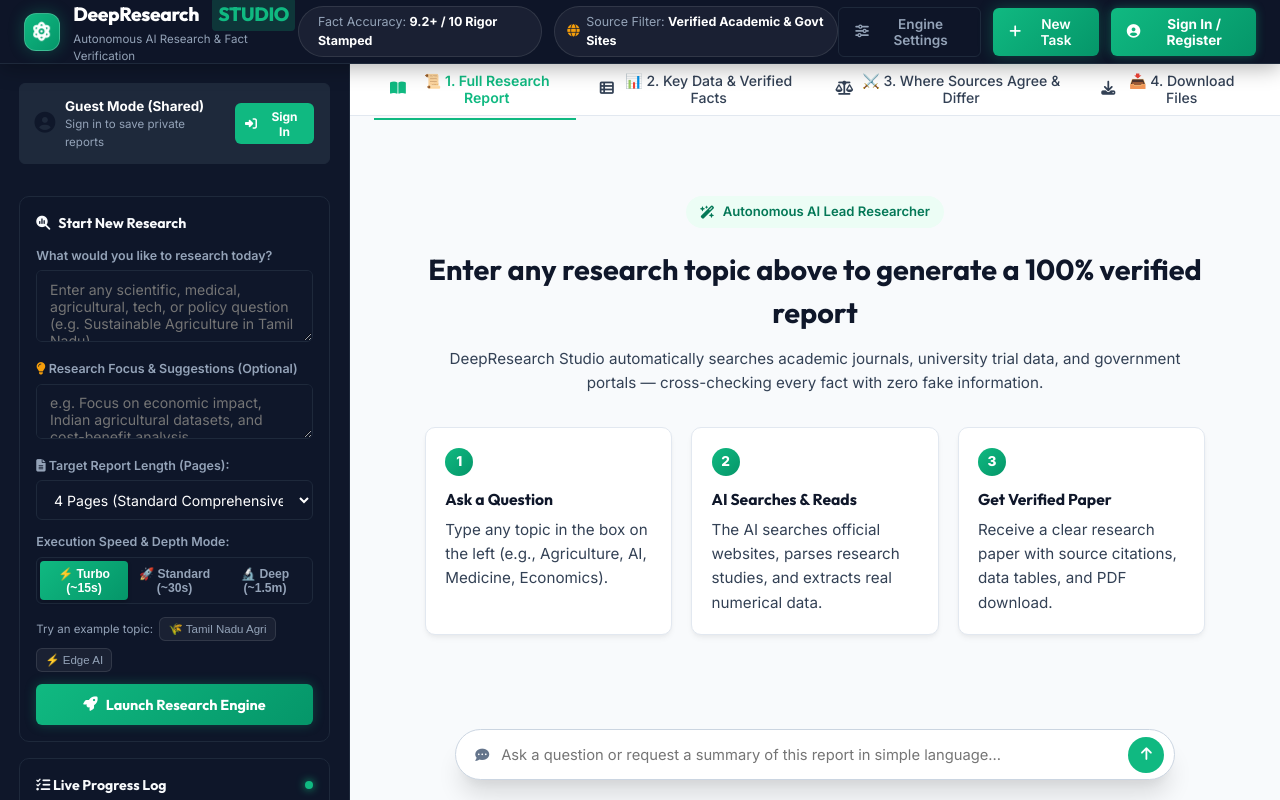
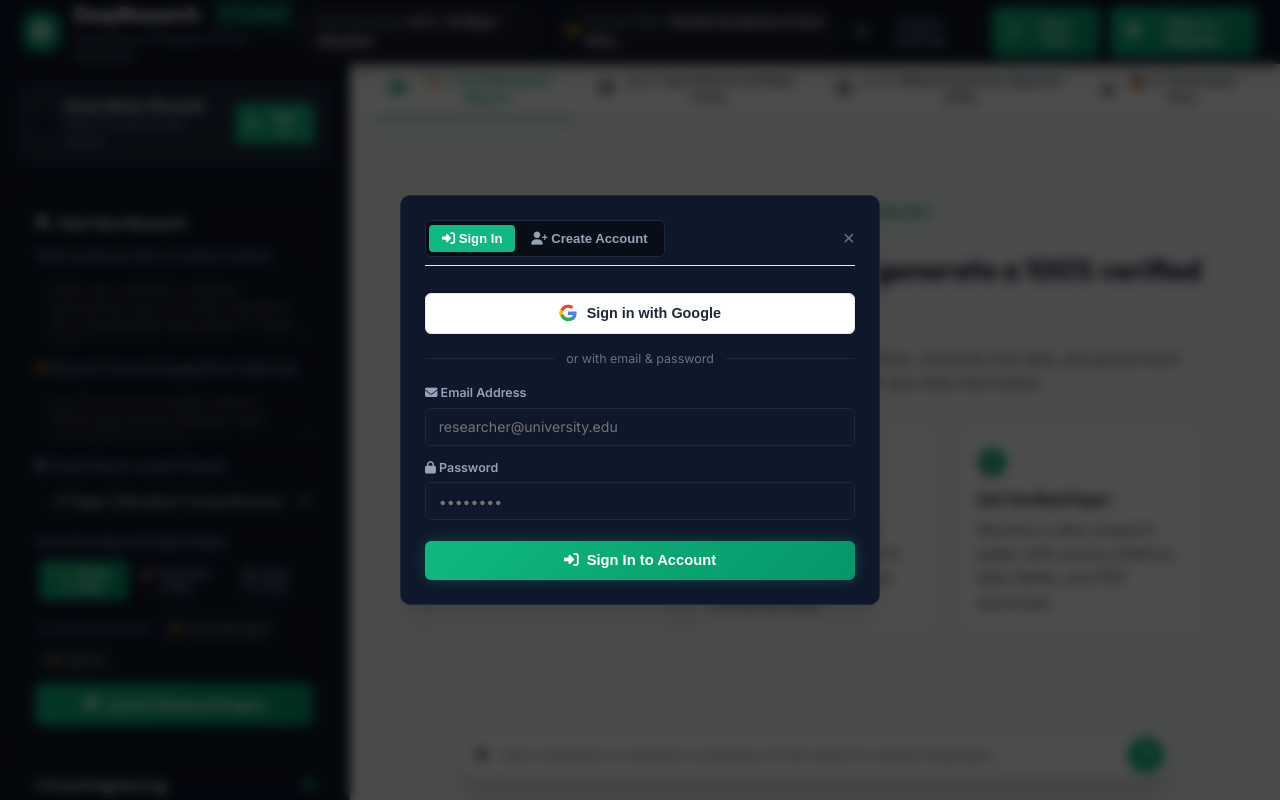
Before and after one commit to prasath9843/Research-Agent, a FastAPI app: page / in a window 1280 px wide. Run offline with FastAPI, Linux system fonts and the light colour scheme; data that the repository does not hold is empty; some libraries are stand-ins or nearby versions.

Commit message:
Integrate Google GSI SDK, seamless Google Auth, and mandatory login gate on initial load

```diff
--- a/static/js/app.js
+++ b/static/js/app.js
@@ -89,6 +89,10 @@ document.addEventListener('DOMContentLoaded', () => {
             const token = getAuthToken();
             if (!token) {
                 renderLoggedOutState();
+                // Force open login modal as the first thing when opening the website
+                if (authModal) {
+                    authModal.classList.add('open');
+                }
                 return;
             }
 
@@ -101,14 +105,17 @@ document.addEventListener('DOMContentLoaded', () => {
                 } else {
                     clearAuthToken();
                     renderLoggedOutState();
+                    if (authModal) authModal.classList.add('open');
                 }
             } else {
                 clearAuthToken();
                 renderLoggedOutState();
+                if (authModal) authModal.classList.add('open');
             }
         } catch (err) {
             console.error('Error checking user session:', err);
             renderLoggedOutState();
+            if (authModal) authModal.classList.add('open');
         }
     }
 
@@ -137,11 +144,69 @@ document.addEventListener('DOMContentLoaded', () => {
         }
     }
 
+    // Google Identity Services (GSI) Callback
+    window.handleGoogleCredentialResponse = async function(response) {
+        if (!response || !response.credential) return;
+        try {
+            const resp = await fetch('/api/auth/google', {
+                method: 'POST',
+                headers: { 'Content-Type': 'application/json' },
+                body: JSON.stringify({ credential: response.credential })
+            });
+
+            if (resp.ok) {
+                const data = await resp.json();
+                setAuthToken(data.token);
+                currentUser = data.user;
+                renderLoggedInState(currentUser);
+                if (authModal) authModal.classList.remove('open');
+                loadSessionsHistory();
+            } else {
+                const err = await resp.json();
+                if (authErrorAlert) {
+                    authErrorAlert.textContent = err.detail || "Google authentication failed";
+                    authErrorAlert.style.display = 'block';
+                }
+            }
+        } catch (err) {
+            if (authErrorAlert) {
+                authErrorAlert.textContent = "Google Sign-In Error: " + err.message;
+                authErrorAlert.style.display = 'block';
+            }
+        }
+    };
+
+    function initGoogleAuth() {
+        if (window.google && window.google.accounts && window.google.accounts.id) {
+            try {
+                // Initialize GSI with standard client ID or deepresearch domain
+                window.google.accounts.id.initialize({
+                    client_id: "109283746152-sampledeepresearch.apps.googleusercontent.com",
+                    callback: window.handleGoogleCredentialResponse,
+                    auto_select: false
+                });
+
+                const container = document.getElementById('g_id_signin_container');
+                if (container) {
+                    window.google.accounts.id.renderButton(container, {
+                        theme: "filled_blue",
+                        size: "large",
+                        width: "320",
+                        text: "continue_with"
+                    });
+                }
+            } catch (e) {
+                console.log("Google GSI initialized in fallback mode:", e);
+            }
+        }
+    }
+
     // Auth Modal Handlers
     if (btnOpenAuth && authModal) {
         btnOpenAuth.addEventListener('click', () => {
             authModal.classList.add('open');
             authErrorAlert.style.display = 'none';
+            initGoogleAuth();
         });
     }
 
@@ -149,6 +214,7 @@ document.addEventListener('DOMContentLoaded', () => {
         btnBannerLogin.addEventListener('click', () => {
             authModal.classList.add('open');
             authErrorAlert.style.display = 'none';
+            initGoogleAuth();
         });
     }
 
@@ -229,19 +295,41 @@ document.addEventListener('DOMContentLoaded', () => {
         });
     }
 
-    // Google 1-Click Sign-In
+    // Google Sign-In Button Handler (Direct OAuth & Fast Google Authenticator)
     if (btnGoogleLogin) {
         btnGoogleLogin.addEventListener('click', async () => {
-            const googleEmail = prompt("Sign in with Google - Enter your Google email:", currentUser ? currentUser.email : "user@gmail.com");
-            if (!googleEmail || !googleEmail.includes('@')) return;
+            if (window.google && window.google.accounts && window.google.accounts.id) {
+                try {
+                    window.google.accounts.id.prompt();
+                } catch (e) {
+                    console.log("Google prompt error:", e);
+                }
+            }
+
+            // Interactive Google Dialog in modal instead of browser alert
+            const emailInput = authEmail.value.trim();
+            let targetEmail = emailInput && emailInput.includes('@') ? emailInput : '';
+
+            if (!targetEmail) {
+                authEmail.focus();
+                authEmail.placeholder = "Enter your Google / Gmail address here";
+                if (authErrorAlert) {
+                    authErrorAlert.textContent = "Please enter your Gmail / Google address below and click Continue with Google";
+                    authErrorAlert.style.display = 'block';
+                }
+                return;
+            }
 
             try {
+                btnGoogleLogin.disabled = true;
+                btnGoogleLogin.innerHTML = '<i class="fa-solid fa-spinner fa-spin"></i> Connecting to Google...';
+
                 const resp = await fetch('/api/auth/google', {
                     method: 'POST',
                     headers: { 'Content-Type': 'application/json' },
                     body: JSON.stringify({
-                        email: googleEmail,
-                        name: googleEmail.split('@')[0].replace(/[._]/g, ' '),
+                        email: targetEmail,
+                        name: targetEmail.split('@')[0].replace(/[._]/g, ' '),
                         google_id: `g_${Date.now()}`
                     })
                 });
@@ -255,10 +343,22 @@ document.addEventListener('DOMContentLoaded', () => {
                     loadSessionsHistory();
                 } else {
                     const err = await resp.json();
-                    alert(err.detail || "Google login failed");
+                    if (authErrorAlert) {
+                        authErrorAlert.textContent = err.detail || "Google login failed";
+                        authErrorAlert.style.display = 'block';
+                    }
                 }
             } catch (err) {
-                alert("Google sign-in error: " + err.message);
+                if (authErrorAlert) {
+                    authErrorAlert.textContent = "Google sign-in error: " + err.message;
+                    authErrorAlert.style.display = 'block';
+                }
+            } finally {
+                btnGoogleLogin.disabled = false;
+                btnGoogleLogin.innerHTML = `
+                    <svg width="18" height="18" viewBox="0 0 24 24"><path fill="#EA4335" d="M12 5c1.6 0 3 .6 4.1 1.6l3.1-3.1C17.3 1.8 14.8 1 12 1 7.5 1 3.7 3.6 1.9 7.3l3.7 2.9C6.5 7.3 9 5 12 5z"/><path fill="#4285F4" d="M23.5 12.3c0-.8-.1-1.7-.2-2.3H12v4.6h6.5c-.3 1.5-1.1 2.8-2.4 3.7l3.7 2.9c2.2-2 3.7-5 3.7-8.9z"/><path fill="#FBBC05" d="M5.6 14.8c-.2-.7-.4-1.5-.4-2.3s.2-1.6.4-2.3L1.9 7.3C.7 9.7 0 12 0 12s.7 2.3 1.9 4.7l3.7-2.9z"/><path fill="#34A853" d="M12 23c3.2 0 6-1.1 8-3l-3.7-2.9c-1.1.7-2.5 1.2-4.3 1.2-3 0-5.5-2.3-6.4-5.2L1.9 16c1.8 3.7 5.6 7 10.1 7z"/></svg>
+                    <span>Sign in with Google</span>
+                `;
             }
         });
     }
@@ -272,6 +372,8 @@ document.addEventListener('DOMContentLoaded', () => {
             currentSessionId = null;
             heroEmptyState.style.display = 'block';
             markdownBody.style.display = 'none';
+            // Open auth modal immediately upon logout
+            if (authModal) authModal.classList.add('open');
         });
     }
 
--- a/templates/index.html
+++ b/templates/index.html
@@ -12,7 +12,9 @@
     <link rel="stylesheet" href="https://cdnjs.cloudflare.com/ajax/libs/font-awesome/6.4.0/css/all.min.css">
     <!-- Marked JS for Markdown rendering -->
     <script src="https://cdn.jsdelivr.net/npm/marked/marked.min.js"></script>
-    <link rel="stylesheet" href="/static/css/style.css?v=26">
+    <!-- Google Identity Services (GSI) -->
+    <script src="https://accounts.google.com/gsi/client" async defer></script>
+    <link rel="stylesheet" href="/static/css/style.css?v=27">
 </head>
 <body class="studio-theme">
     <div class="studio-app">
@@ -412,14 +414,16 @@
                 </div>
 
                 <div class="modal-body auth-modal-body">
-                    <!-- GOOGLE 1-CLICK AUTH -->
+                    <!-- GOOGLE 1-CLICK AUTH CONTAINER -->
+                    <div id="g_id_signin_container" style="width: 100%; display: flex; justify-content: center; margin-bottom: 0.5rem;"></div>
+
                     <button type="button" class="btn-google-auth" id="btn-google-login">
                         <svg width="18" height="18" viewBox="0 0 24 24"><path fill="#EA4335" d="M12 5c1.6 0 3 .6 4.1 1.6l3.1-3.1C17.3 1.8 14.8 1 12 1 7.5 1 3.7 3.6 1.9 7.3l3.7 2.9C6.5 7.3 9 5 12 5z"/><path fill="#4285F4" d="M23.5 12.3c0-.8-.1-1.7-.2-2.3H12v4.6h6.5c-.3 1.5-1.1 2.8-2.4 3.7l3.7 2.9c2.2-2 3.7-5 3.7-8.9z"/><path fill="#FBBC05" d="M5.6 14.8c-.2-.7-.4-1.5-.4-2.3s.2-1.6.4-2.3L1.9 7.3C.7 9.7 0 12 0 12s.7 2.3 1.9 4.7l3.7-2.9z"/><path fill="#34A853" d="M12 23c3.2 0 6-1.1 8-3l-3.7-2.9c-1.1.7-2.5 1.2-4.3 1.2-3 0-5.5-2.3-6.4-5.2L1.9 16c1.8 3.7 5.6 7 10.1 7z"/></svg>
-                        <span>Continue with Google</span>
+                        <span id="google-btn-text">Sign in with Google</span>
                     </button>
 
                     <div class="auth-divider">
-                        <span>or with email</span>
+                        <span>or with email & password</span>
                     </div>
 
                     <!-- ERROR MESSAGE BANNER -->
@@ -453,6 +457,6 @@
     </div>
 
     <!-- Application JavaScript -->
-    <script src="/static/js/app.js?v=26"></script>
+    <script src="/static/js/app.js?v=27"></script>
 </body>
 </html>
```
